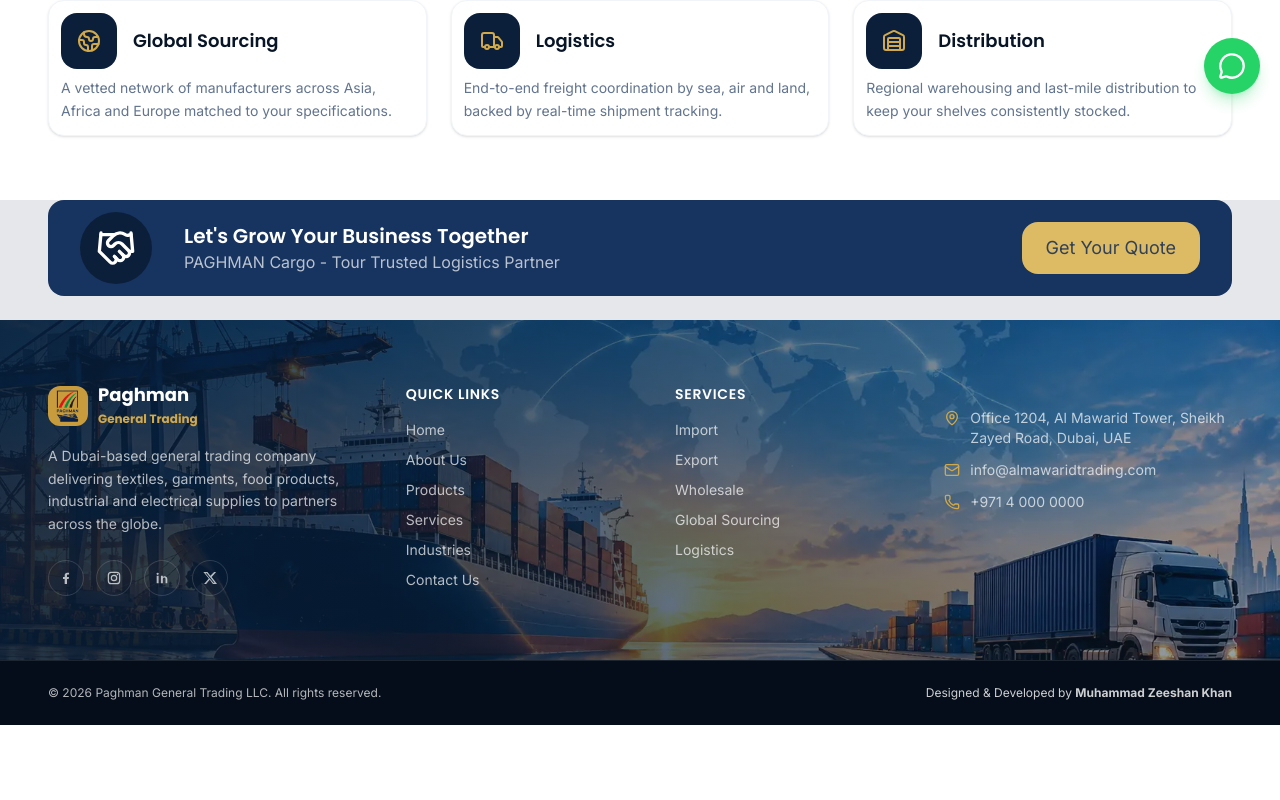
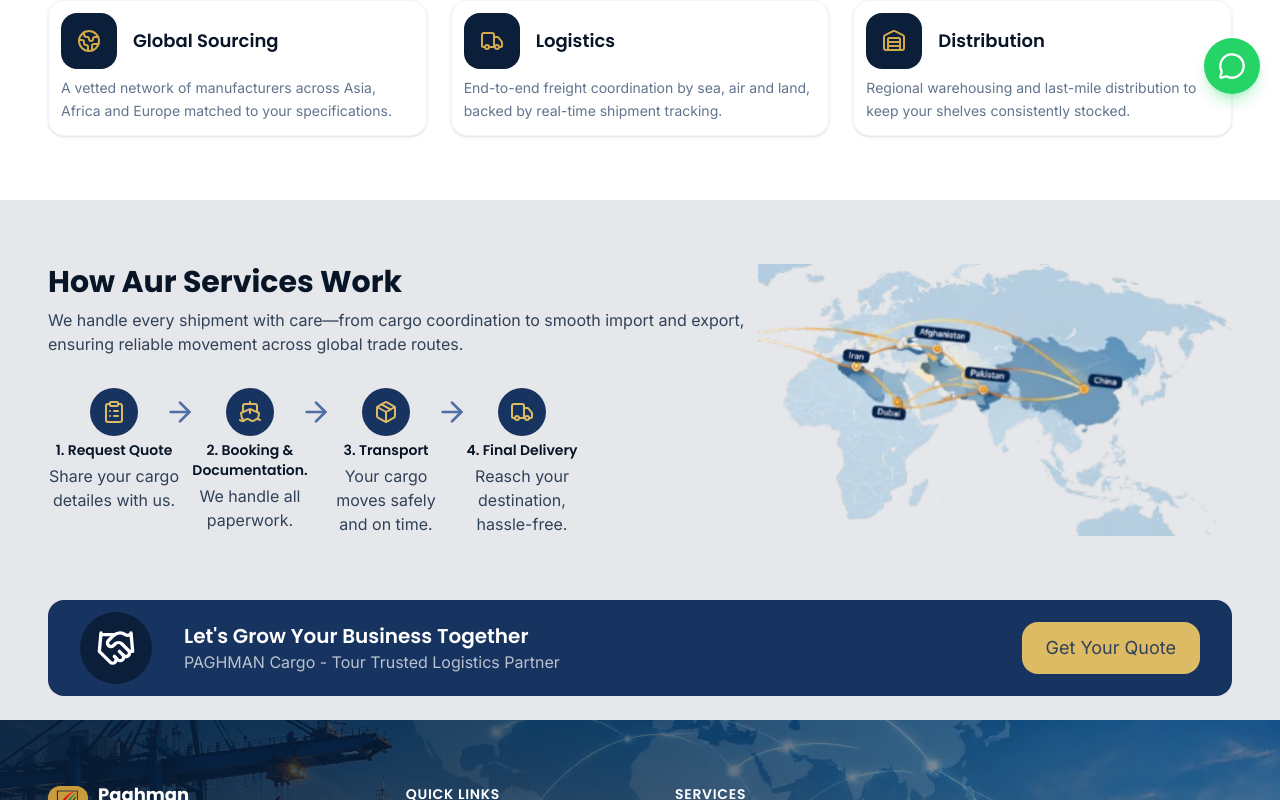
Before and after one commit to mzeeshankhan-dev/Paghman-General-Trading-LLC, a React (Vite) app: page /services in a window 1280 px wide. Shown: the part 686-1486 px from the top of the page. Before the commit the page ends 1411 px from the top, so only its background shows below. Built offline with nearby package versions, Linux system fonts and the light colour scheme; a web font is replaced by a local one.

Commit message:
update services page

```diff
--- a/src/data/icons.js
+++ b/src/data/icons.js
@@ -39,10 +39,5 @@
   Zap,
 ];
 
-export const industryIcons = [
-  ClipboardList,
-  Globe,
-  FileCheck2,
-  Package,
-  Truck,
-];
+export const industryIcons = [ClipboardList, Globe, FileCheck2, Package, Truck];
+export const ProcessIcon = [ClipboardList, Ship, Package, Truck];
--- a/src/i18n/locales/en.json
+++ b/src/i18n/locales/en.json
@@ -134,7 +134,16 @@
       { "title": "Import & Documentation", "desc": "Products are coordinated through the required import and trade procedures." },
       { "title": "Quality & Warehouse", "desc": "Products are received, checked and prepared for supply." },
       { "title": "Export & Delivery", "desc": "Orders are prepared for export and supplied to the intended market." }
-
+    ]
+  },
+    "workingProcess": {
+    "title": "How Aur Services Work",
+    "subtitle": "We handle every shipment with care—from cargo coordination to smooth import and export, ensuring reliable movement across global trade routes.",
+    "list": [
+      { "title": "Request Quote", "desc": "Share your cargo detailes with us." },
+      { "title": "Booking & Documentation.","desc": "We handle all paperwork."  },
+      { "title": "Transport", "desc": "Your cargo moves safely and on time." },
+      { "title": "Final Delivery", "desc": "Reasch your destination, hassle-free." }
     ]
   },
   "gallery": {
--- a/src/pages/Services.jsx
+++ b/src/pages/Services.jsx
@@ -4,10 +4,15 @@
 import { serviceIcons } from "../data/icons";
 import CTASection from "../components/home/CTASection";
 import GetQuote from "../components/ui/GetQuote";
+import { ProcessIcon } from "../data/icons";
+import { ArrowRight } from "lucide-react";
+import processImg from "../assets/images/workingProcessImg.png"
 
 export default function Services() {
   const { t } = useTranslation();
   const services = t("services.list", { returnObjects: true }) || [];
+  const workingProcess = t("workingProcess.list", { returnObjects: true }) || [];
+
 
   return (
     <>
@@ -27,7 +32,43 @@
         </div>
       </section>
 
-     <GetQuote/>
+      <section className="section-y bg-gray-200 dark:bg-navy-900">
+
+        <div className="container-page grid grid-cols-[60%_40%]">
+
+          <div className="left flex flex-col gap-8">
+            <div className="l-title">
+              <h2 className="text-3xl font-bold text-navy-900 dark:text-white">{t("workingProcess.title")}</h2>
+              <p className=" mt-2">{t("workingProcess.subtitle")}</p>
+            </div>
+            <div className="process flex flex-wrap gap-1">
+              {workingProcess.map((item, idx) => {
+                const Icon = ProcessIcon[idx];
+                return (
+                  <div key={idx} className="relative processCard max-w-33 text-center flex flex-col gap-1 items-center">
+                    <span className="flex h-12 w-12 items-center justify-center rounded-full bg-navy-600 text-gold-300 dark:bg-navy-500/40 dark:text-gold-300">
+                      <Icon className="h-6 w-6" aria-hidden="true" />
+                    </span>
+                    <h3 className="text-sm font-semibold text-navy-900 dark:text-white">{idx + 1}. {t(item.title)}</h3>
+                    <p>{t(item.desc)}</p>
+                    {idx !== workingProcess.length - 1 && (
+                      <ArrowRight size={32} className="absolute top-2 -right-4 text-navy-400" />
+                    )}
+                  </div>
+                )
+              })}
+            </div>
+          </div>
+
+          <div className="right relative">
+            <img src={processImg} alt="cargo connection map" className="w-full h-full object-cover" />
+          </div>
+
+        </div>
+
+      </section>
+
+      <GetQuote />
     </>
   );
 }
```
Also changed, not shown: src/assets/images/workingProcessImg.png (added).
